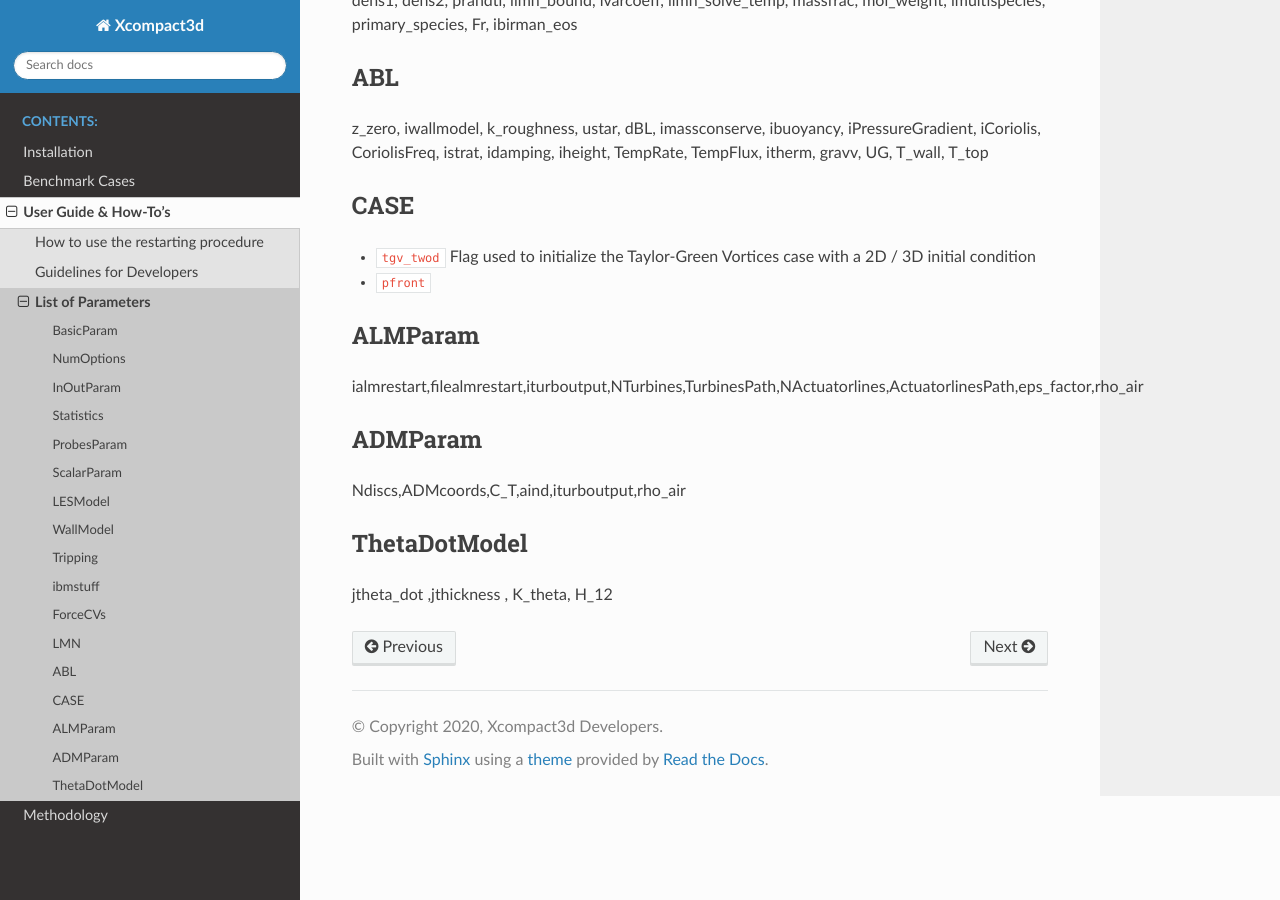
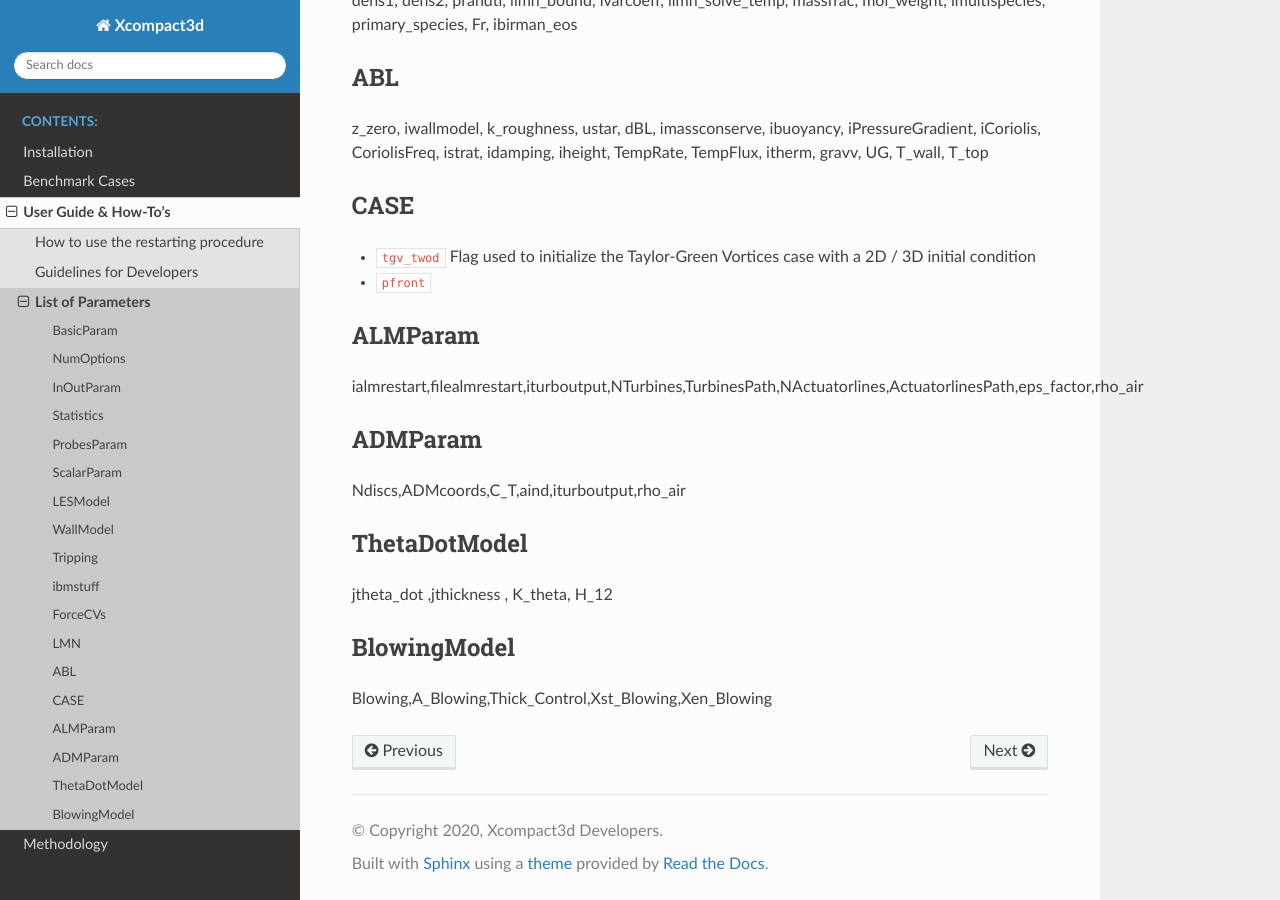
Before and after one commit to xcompact3d/Incompact3d, a Sphinx documentation site: the page built from docs/pages/user_guide/parameters.rst, in a window 1280 px wide and 900 px high, scrolled down 7393 px. Built offline with Sphinx 7.4.7 and the Read the Docs theme 2.0.0, drawn with Linux system fonts in a browser that asks for light colours.

Commit message:
Adding Blowing

```diff
--- a/docs/pages/user_guide/parameters.rst
+++ b/docs/pages/user_guide/parameters.rst
@@ -273,3 +273,7 @@ Ndiscs,ADMcoords,C_T,aind,iturboutput,rho_air
 ThetaDotModel
 --------
 jtheta_dot ,jthickness , K_theta, H_12
+
+BlowingModel
+--------
+Blowing,A_Blowing,Thick_Control,Xst_Blowing,Xen_Blowing
```
Also changed, not shown: 4 other files.
